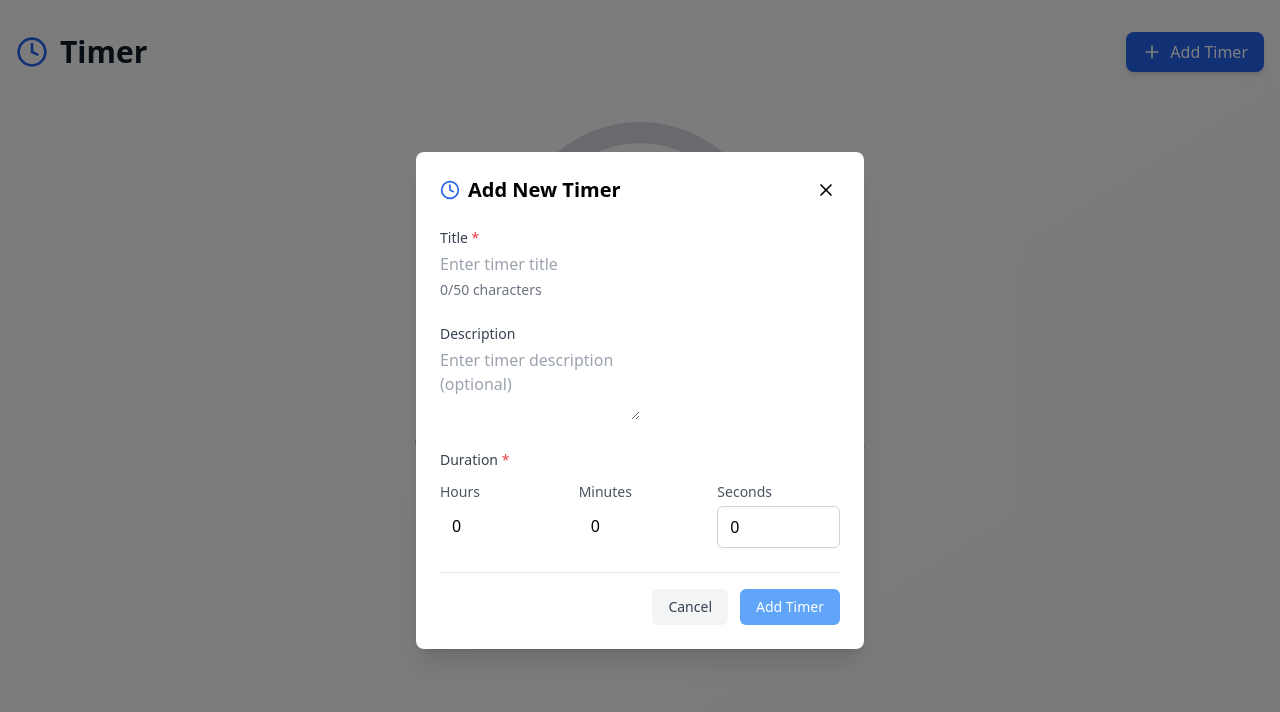
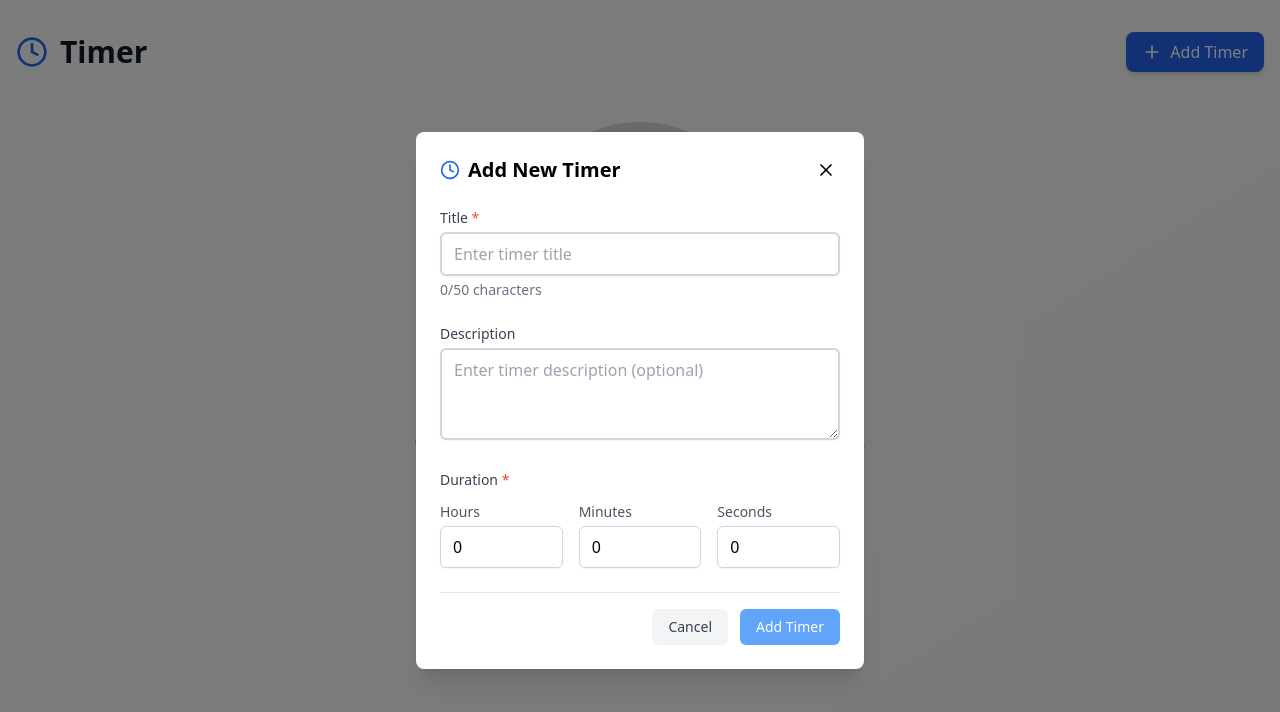
Before and after one commit to Jetson14/Timer, a React (Vite) app: page / in a window 1280 px wide. Both pictures are taken after a click on the button "Add Timer". Shown: the top 712 px of the page. Built offline with nearby package versions, Linux system fonts and the light colour scheme.

Commit message:
fix: UI fix for AddTimerModal

```diff
--- a/src/components/AddTimerModal.tsx
+++ b/src/components/AddTimerModal.tsx
@@ -96,7 +96,7 @@ export const AddTimerModal: React.FC<AddTimerModalProps> = ({ isOpen, onClose })
               onChange={(e) => setTitle(e.target.value)}
               onBlur={() => setTouched({ ...touched, title: true })}
               maxLength={50}
-              className={` ${
+              className={` [appearance:textfield] [&::-webkit-outer-spin-button]:appearance-none [&::-webkit-inner-spin-button]:appearance-none border-2 w-full px-3 py-2 border-gray-300 rounded-md shadow-sm focus:ring-2 focus:ring-blue-500 focus:border-blue-500${
                 touched.title && !isTitleValid
                   ? 'border-red-500'
                   : 'border-gray-300'
@@ -121,7 +121,7 @@ export const AddTimerModal: React.FC<AddTimerModalProps> = ({ isOpen, onClose })
               value={description}
               onChange={(e) => setDescription(e.target.value)}
               rows={3}
-              className=""
+              className="[appearance:textfield] [&::-webkit-outer-spin-button]:appearance-none [&::-webkit-inner-spin-button]:appearance-none border-2 w-full px-3 py-2 border-gray-300 rounded-md shadow-sm focus:ring-2 focus:ring-blue-500 focus:border-blue-500"
               placeholder="Enter timer description (optional)"
             />
           </div>
@@ -140,7 +140,7 @@ export const AddTimerModal: React.FC<AddTimerModalProps> = ({ isOpen, onClose })
                   value={hours}
                   onChange={(e) => setHours(Math.min(23, parseInt(e.target.value) || 0))}
                   onBlur={() => setTouched({ ...touched, hours: true })}
-                  className="[appearance:textfield] [&::-webkit-outer-spin-button]:appearance-none [&::-webkit-inner-spin-button]:appearance-none w-full px-3 py-2 "
+                  className="[appearance:textfield] [&::-webkit-outer-spin-button]:appearance-none [&::-webkit-inner-spin-button]:appearance-none w-full px-3 py-2 border border-gray-300 rounded-md shadow-sm focus:ring-2 focus:ring-blue-500 focus:border-blue-500"
                 />
               </div>
               <div>
@@ -152,7 +152,7 @@ export const AddTimerModal: React.FC<AddTimerModalProps> = ({ isOpen, onClose })
                   value={minutes}
                   onChange={(e) => setMinutes(Math.min(59, parseInt(e.target.value) || 0))}
                   onBlur={() => setTouched({ ...touched, minutes: true })}
-                  className="[appearance:textfield] [&::-webkit-outer-spin-button]:appearance-none [&::-webkit-inner-spin-button]:appearance-none w-full px-3 py-2"
+                  className="[appearance:textfield] [&::-webkit-outer-spin-button]:appearance-none [&::-webkit-inner-spin-button]:appearance-none w-full px-3 py-2 border border-gray-300 rounded-md shadow-sm focus:ring-2 focus:ring-blue-500 focus:border-blue-500"
                 />
               </div>
               <div>
```
